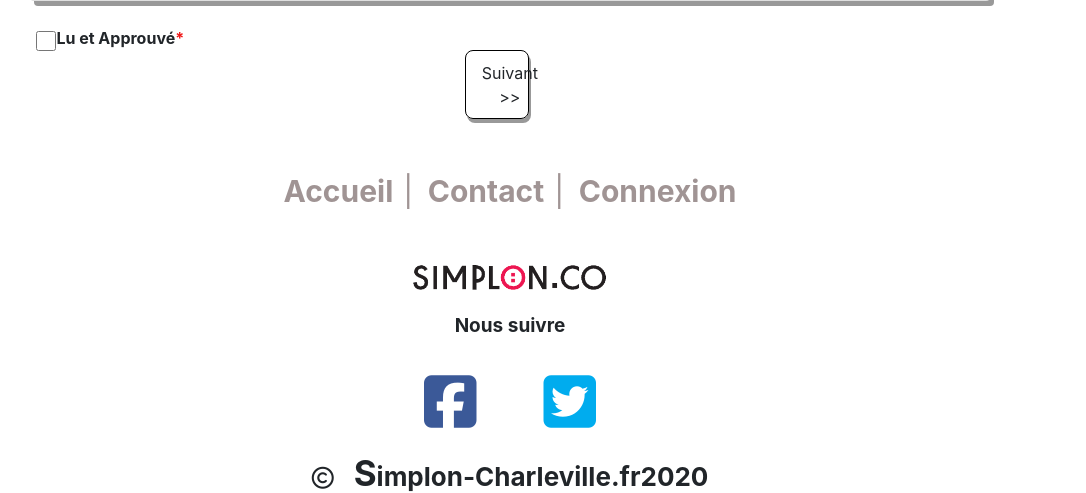
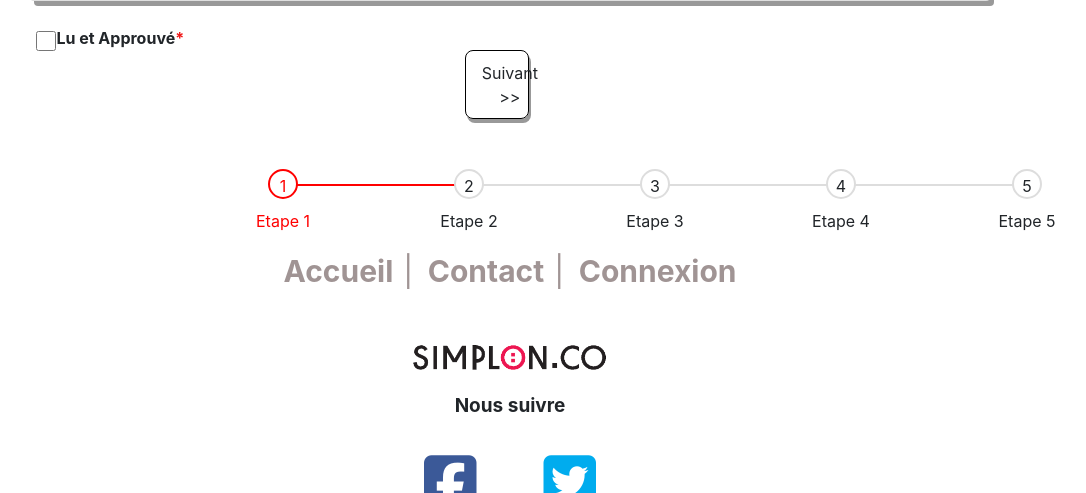
Before and after one commit to Mat08251/Projet-inscription-simplon, a PHP site: page /php/condition-gene.php in a window 1280 px wide; the page is wider, and only the part inside the window is pictured. Shown: the part 1506-1999 px from the top of that part, without its empty margins (130-1216 px from the left). Run offline with PHP 8.4, Linux system fonts and the light colour scheme; some libraries are stand-ins or nearby versions.

Commit message:
modification page formulaire et ajout progress barre

```diff
--- a/css/condition-gene.css
+++ b/css/condition-gene.css
@@ -43,10 +43,68 @@ body {
     box-shadow: 2px 4px 0px 0px rgb(153, 153, 153);
 }
 
+
+.containers {
+    width: 100%;
+    margin-left: 280px!important;
+}
+.progressbar {
+     counter-reset: step;
+     display: flex;
+}
+.progressbar li {
+    list-style-type: none;
+    float: left;
+    width: 15%;
+    position: relative;
+    text-align: center;
+}
+.progressbar li::before {
+    content: counter(step);
+    counter-increment: step;
+    width: 30px;
+    height: 30px;
+    border: 2px solid #ddd;
+    display:block;
+    text-align: center;
+    margin: 0 auto 10px auto;
+    border-radius: 50%;
+    line-height: 30px;
+    background-color: white;
+
+}
+.progressbar li::after {
+    content: '';
+    position: absolute;
+    width: 100%;
+    height: 2px;
+    background-color: #ddd;
+    top: 15px;
+    left: -50%;
+    z-index: -1;
+}
+.progressbar li:first-child::after{
+    content: none;
+}
+.progressbar li.active {
+    color: red;
+}
+.progressbar li.active::before {
+    border-color: red;
+}
+.progressbar li.active + li::after {
+    background-color: red;
+}
+
+
 @media all and (min-width: 768px) and (max-width: 1024px) {
     .bouton-suivant {
         width: 15%!important;
         margin-left: 40%!important;
+    }
+
+    .progressbar {
+        margin-left: 70px!important;
     }
 }
 
@@ -57,4 +115,9 @@ body {
         margin-bottom: 25px;
         margin-top: 10px;
     }
+
+    .containers {
+        width: auto;
+        margin-left: 50px!important;
+    }
 }
--- a/css/index.css
+++ b/css/index.css
@@ -19,6 +19,10 @@ html, body {
 .image {
     width: 100%;
     z-index: 3;
+}
+
+.image-card {
+    margin-top: 55px;
 }
 
 .texte1 {
--- a/css/style.css
+++ b/css/style.css
@@ -93,7 +93,6 @@ label {
 
 input {
     border: black;
-    padding:O.5em 0.5em 0.5em 0.5em;
     background: rgb(235, 235, 240);
     font-size: 20px;
     text-align: center;
--- a/php/condition-gene.php
+++ b/php/condition-gene.php
@@ -79,6 +79,17 @@
     </div>
     <a href="../php/page1-formulaire.php" class="bouton-suivant align-items-center"><button type="button" class="btn align-items-center">Suivant >></button></a>
     </form>
+
+    <div class="containers">
+        <ul class="progressbar ">
+            <li class="active">Etape 1</li>
+            <li class="">Etape 2</li>
+            <li class="">Etape 3</li>
+            <li>Etape 4</li>
+            <li>Etape 5</li>
+        </ul>
+    </div>
+
      <?php include ('../includes/footer.php'); ?>
 </body>
 </html>
```
Also changed, not shown: php/index.php (+6 -6 lines), php/page1-formulaire.php (+7 -1 lines), images/codage.jpg (added).
